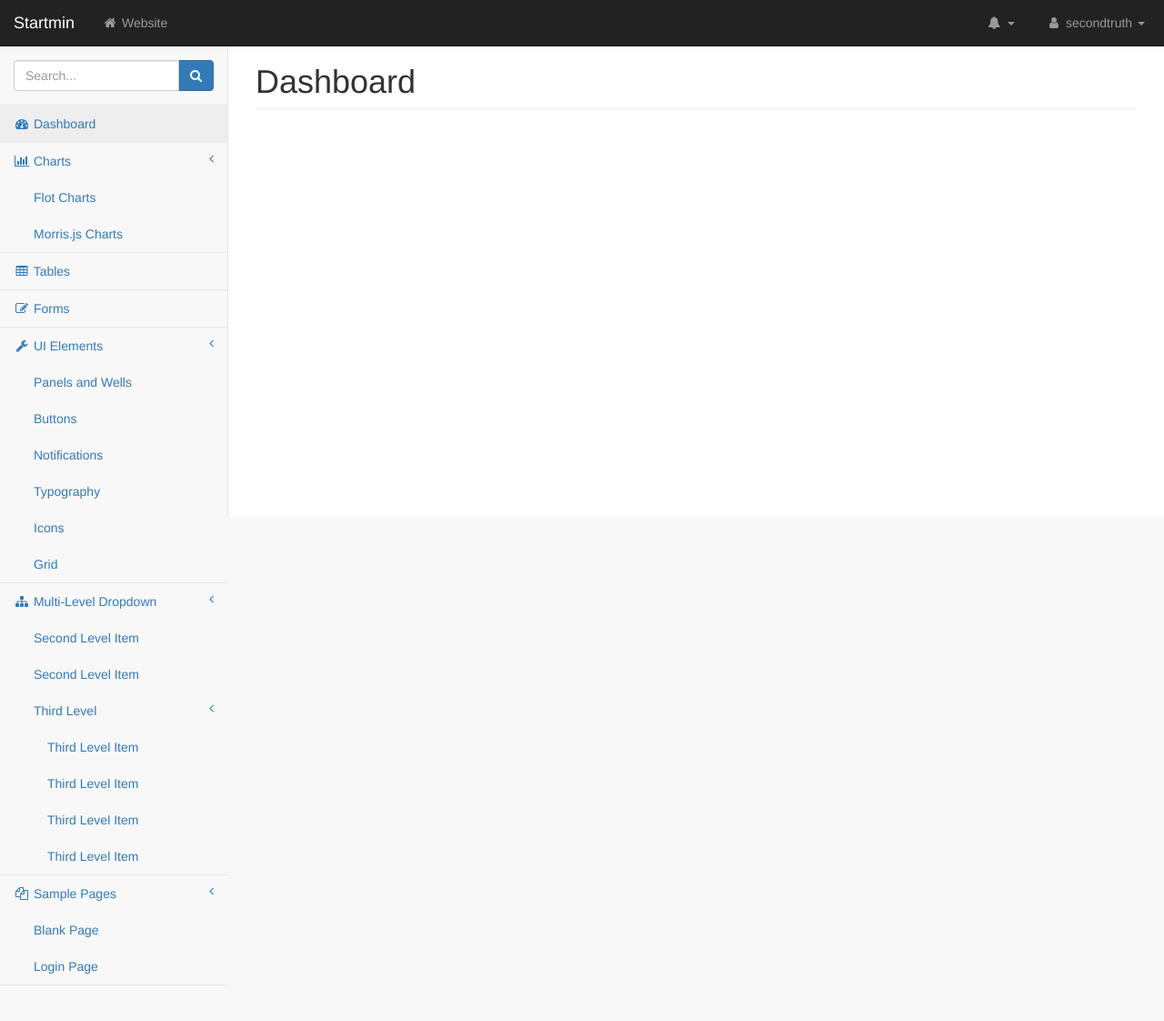
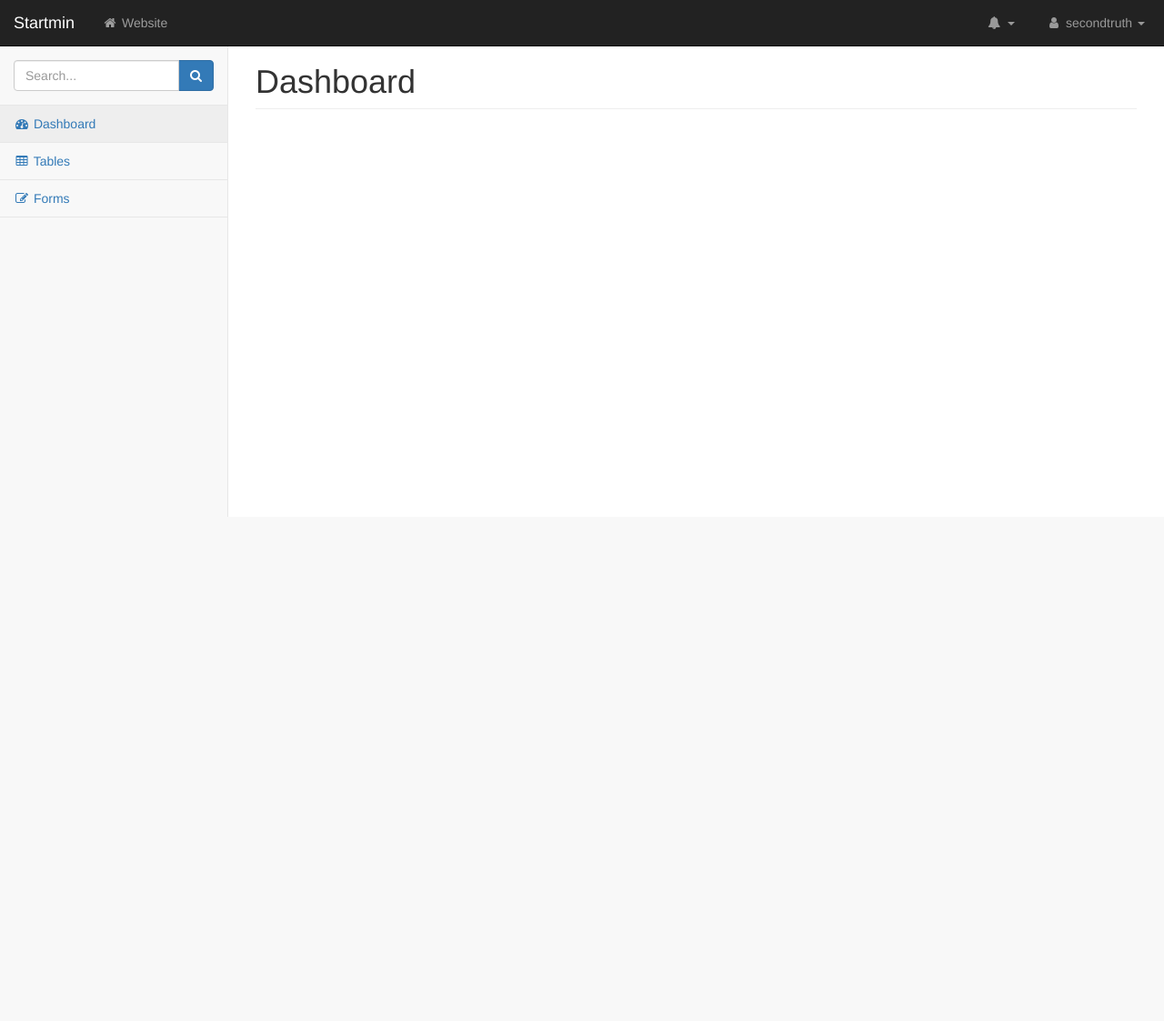
Before and after one commit to niot29/dj_tools, a Django app: page / in a window 1280 px wide. Shown: the top 1122 px of the page at 91% size. Run offline with Django 4.2, Linux system fonts and the light colour scheme; some libraries are stand-ins or nearby versions.

Commit message:
clean upp navbar

```diff
--- a/sysset/templates/sysset/index.html
+++ b/sysset/templates/sysset/index.html
@@ -146,89 +146,14 @@
                                 <a href="index.html" class="active"><i class="fa fa-dashboard fa-fw"></i> Dashboard</a>
                             </li>
                             <li>
-                                <a href="#"><i class="fa fa-bar-chart-o fa-fw"></i> Charts<span class="fa arrow"></span></a>
-                                <ul class="nav nav-second-level">
-                                    <li>
-                                        <a href="flot.html">Flot Charts</a>
-                                    </li>
-                                    <li>
-                                        <a href="morris.html">Morris.js Charts</a>
-                                    </li>
-                                </ul>
-                                <!-- /.nav-second-level -->
-                            </li>
-                            <li>
                                 <a href="tables.html"><i class="fa fa-table fa-fw"></i> Tables</a>
                             </li>
                             <li>
                                 <a href="forms.html"><i class="fa fa-edit fa-fw"></i> Forms</a>
                             </li>
-                            <li>
-                                <a href="#"><i class="fa fa-wrench fa-fw"></i> UI Elements<span class="fa arrow"></span></a>
-                                <ul class="nav nav-second-level">
-                                    <li>
-                                        <a href="panels-wells.html">Panels and Wells</a>
-                                    </li>
-                                    <li>
-                                        <a href="buttons.html">Buttons</a>
-                                    </li>
-                                    <li>
-                                        <a href="notifications.html">Notifications</a>
-                                    </li>
-                                    <li>
-                                        <a href="typography.html">Typography</a>
-                                    </li>
-                                    <li>
-                                        <a href="icons.html"> Icons</a>
-                                    </li>
-                                    <li>
-                                        <a href="grid.html">Grid</a>
-                                    </li>
-                                </ul>
-                                <!-- /.nav-second-level -->
-                            </li>
-                            <li>
-                                <a href="#"><i class="fa fa-sitemap fa-fw"></i> Multi-Level Dropdown<span class="fa arrow"></span></a>
-                                <ul class="nav nav-second-level">
-                                    <li>
-                                        <a href="#">Second Level Item</a>
-                                    </li>
-                                    <li>
-                                        <a href="#">Second Level Item</a>
-                                    </li>
-                                    <li>
-                                        <a href="#">Third Level <span class="fa arrow"></span></a>
-                                        <ul class="nav nav-third-level">
-                                            <li>
-                                                <a href="#">Third Level Item</a>
-                                            </li>
-                                            <li>
-                                                <a href="#">Third Level Item</a>
-                                            </li>
-                                            <li>
-                                                <a href="#">Third Level Item</a>
-                                            </li>
-                                            <li>
-                                                <a href="#">Third Level Item</a>
-                                            </li>
-                                        </ul>
-                                        <!-- /.nav-third-level -->
-                                    </li>
-                                </ul>
-                                <!-- /.nav-second-level -->
-                            </li>
-                            <li>
-                                <a href="#"><i class="fa fa-files-o fa-fw"></i> Sample Pages<span class="fa arrow"></span></a>
-                                <ul class="nav nav-second-level">
-                                    <li>
-                                        <a href="blank.html">Blank Page</a>
-                                    </li>
-                                    <li>
-                                        <a href="login.html">Login Page</a>
-                                    </li>
-                                </ul>
-                                <!-- /.nav-second-level -->
-                            </li>
+
+
+
                         </ul>
                     </div>
                 </div>
```
